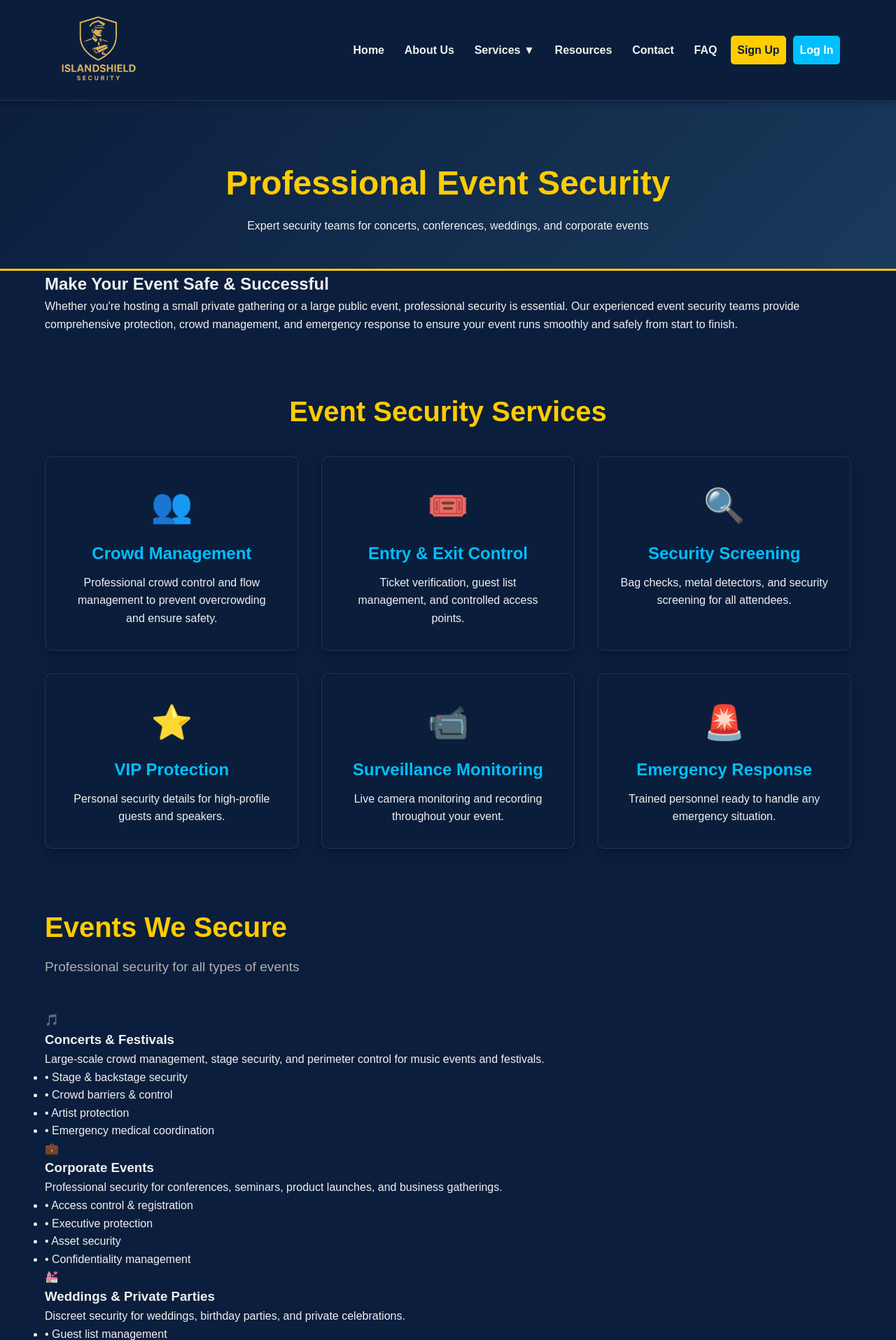
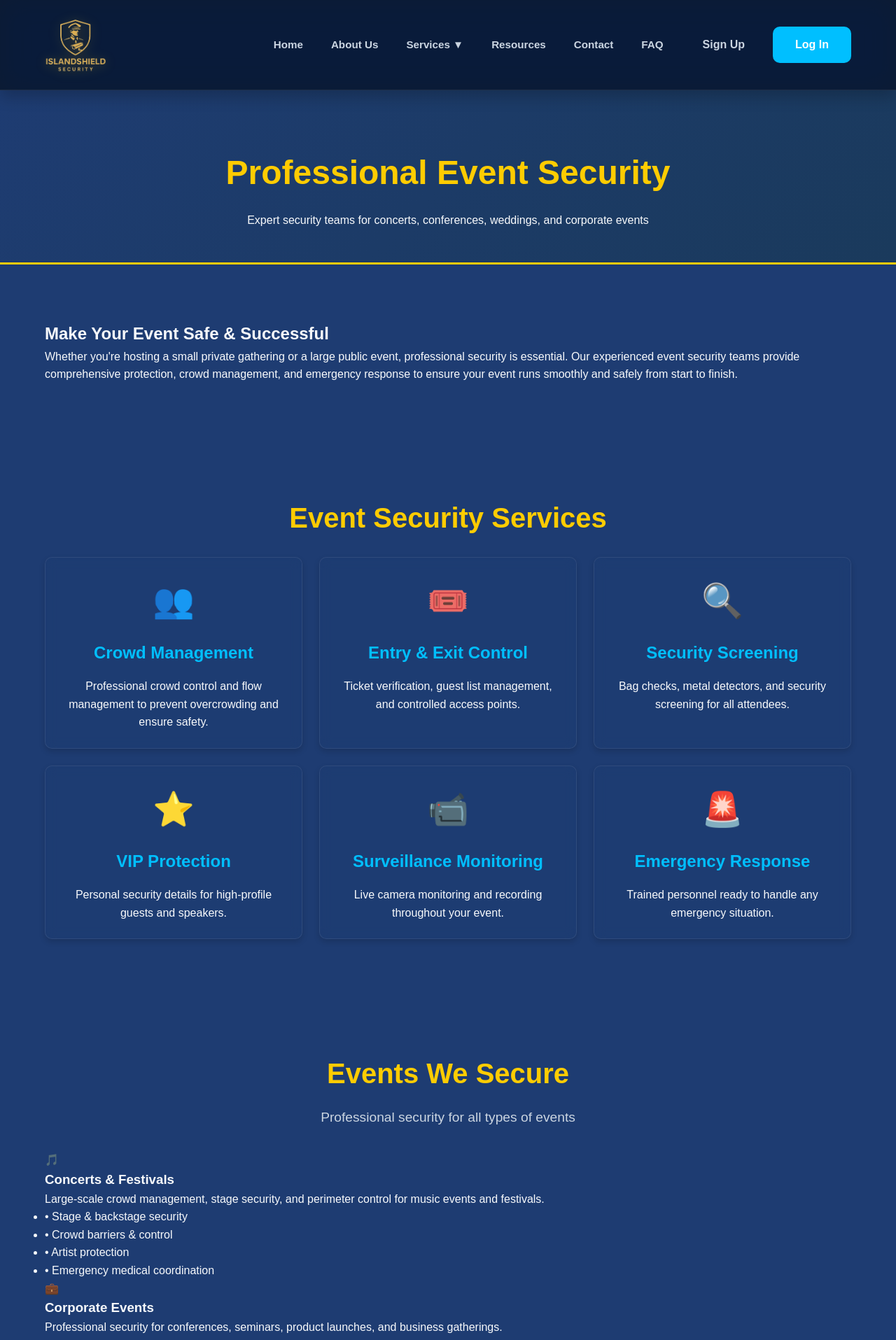
Before and after one commit to GDev1024/IslandShield-website, a PHP site: page /islandshield/event.php in a window 1280 px wide. Shown: the top 1915 px of the page at 70% size. Run offline with PHP 8.4, Linux system fonts and the light colour scheme.

Commit message:
style: updated style css

```diff
--- a/assets/css/style.css
+++ b/assets/css/style.css
@@ -1,34 +1,86 @@
-/* Variables and global reset */
+/* ==================== Variables ==================== */
 :root {
-  --primary-navy: #0b1e3d;
+  /* Brand Colors */
+  --primary-navy: #1e3c72;
+  --primary-navy-light: #2a5298;
+  --primary-navy-dark: #152a52;
   --primary-gold: #ffcc00;
   --accent-cyan: #00bfff;
-  --bg-dark: #08132b;
-  --text-light: #f0f0f0;
-  --text-gray: #b0b0b0;
-  --border-alpha: rgba(255, 255, 255, 0.1);
-  --bg-card: rgba(11, 30, 61, 0.7);
+  --accent-purple: #667eea;
 
+  /* Background Colors */
+  --bg-dark: #0a1628;
+  --bg-darker: #050b14;
+  --bg-card: rgba(30, 60, 114, 0.15);
+  --bg-card-hover: rgba(30, 60, 114, 0.25);
+  --bg-glass: rgba(255, 255, 255, 0.05);
+
+  /* Text Colors */
+  --text-light: #f8fafc;
+  --text-gray: #cbd5e1;
+  --text-muted: #94a3b8;
+  --text-dark: #1e293b;
+
+  /* Border & Divider */
+  --border-alpha: rgba(255, 255, 255, 0.08);
+  --border-light: rgba(255, 255, 255, 0.12);
+  --border-accent: rgba(0, 191, 255, 0.3);
+
+  /* Spacing */
+  --spacing-xs: 0.25rem;
   --spacing-sm: 0.5rem;
-  --spacing-md: 0.6rem;
-  --spacing-lg: 2rem;
-  --spacing-xl: 3rem;
+  --spacing-md: 1rem;
+  --spacing-lg: 1.5rem;
+  --spacing-xl: 2rem;
+  --spacing-2xl: 3rem;
+  --spacing-3xl: 4rem;
+  --spacing-4xl: 5rem;
 
-  --radius-sm: 5px;
+  /* Border Radius */
+  --radius-sm: 6px;
   --radius-md: 10px;
-  --radius-lg: 15px;
+  --radius-lg: 16px;
+  --radius-xl: 20px;
+  --radius-2xl: 24px;
+  --radius-full: 9999px;
 
-  --transition: all 0.3s ease;
+  /* Shadows */
+  --shadow-sm: 0 2px 4px rgba(0, 0, 0, 0.1);
+  --shadow-md: 0 4px 8px rgba(0, 0, 0, 0.15);
+  --shadow-lg: 0 10px 20px rgba(0, 0, 0, 0.2);
+  --shadow-xl: 0 20px 40px rgba(0, 0, 0, 0.3);
+  --shadow-2xl: 0 30px 60px rgba(0, 0, 0, 0.4);
+  --shadow-glow: 0 0 20px rgba(0, 191, 255, 0.4);
+  --shadow-gold: 0 0 20px rgba(255, 204, 0, 0.4);
+
+  /* Transitions */
+  --transition-fast: all 0.15s cubic-bezier(0.4, 0, 0.2, 1);
+  --transition-base: all 0.3s cubic-bezier(0.4, 0, 0.2, 1);
+  --transition-slow: all 0.5s cubic-bezier(0.4, 0, 0.2, 1);
+  --transition: var(--transition-base);
+
+  /* Gradients */
+  --gradient-primary: linear-gradient(135deg, #1e3c72 0%, #2a5298 100%);
+  --gradient-gold: linear-gradient(135deg, #ffcc00 0%, #ff9900 100%);
+  --gradient-cyan: linear-gradient(135deg, #00bfff 0%, #0080ff 100%);
+  --gradient-overlay: linear-gradient(180deg, rgba(10, 22, 40, 0.95) 0%, rgba(10, 22, 40, 0.7) 100%);
+  --gradient-shine: linear-gradient(90deg, transparent, rgba(255, 255, 255, 0.1), transparent);
 }
 
-
+/* ==================== Fonts ==================== */
 @import url('https://fonts.googleapis.com/css2?family=Nunito:wght@300;400;600;700;800&family=Libre+Baskerville:wght@400;700&display=swap');
 
-
+/* ==================== Global Reset ==================== */
 * {
   margin: 0;
   padding: 0;
   box-sizing: border-box;
+}
+
+html {
+  scroll-behavior: smooth;
+  -webkit-font-smoothing: antialiased;
+  -moz-osx-font-smoothing: grayscale;
 }
 
 body {
@@ -55,105 +107,148 @@ a:hover { color: var(--accent-cyan); }
   margin: 0 auto;
 }
 
-/*    Reusable elements */
-.btn {
+/* ==================== Selection ==================== */
+::selection,
+::-moz-selection {
+  background: var(--accent-cyan);
+  color: var(--bg-dark);
+}
+
+/* ==================== Scrollbar ==================== */
+::-webkit-scrollbar {
+  width: 12px;
+}
+
+::-webkit-scrollbar-track {
+  background: var(--bg-darker);
+}
+
+::-webkit-scrollbar-thumb {
+  background: var(--primary-navy);
+  border-radius: var(--radius-full);
+  border: 2px solid var(--bg-darker);
+}
+
+::-webkit-scrollbar-thumb:hover {
+  background: var(--primary-navy-light);
+}
+
+* {
+  scrollbar-width: thin;
+  scrollbar-color: var(--primary-navy) var(--bg-darker);
+}
+
+/* ==================== Buttons ==================== */
+.btn,
+.btn-nav {
   display: inline-block;
-  background-color: var(--primary-gold);
-  color: var(--primary-navy);
   padding: 0.8rem 2rem;
   border-radius: var(--radius-md);
   font-weight: bold;
-  margin: var(--spacing-sm);
+  cursor: pointer;
   transition: var(--transition);
   border: none;
-  cursor: pointer;
   font-size: 1rem;
+  text-align: center;
+}
+
+.btn {
+  background: var(--gradient-gold);
+  color: var(--primary-navy);
+  margin: var(--spacing-sm);
 }
 
 .btn:hover {
   transform: translateY(-2px);
-  box-shadow: 0 5px 15px rgba(255, 204, 0, 0.4);
+  box-shadow: var(--shadow-gold);
   color: var(--primary-navy);
 }
 
 .btn-secondary {
-  background-color: var(--accent-cyan);
+  background: var(--accent-cyan);
   color: white;
 }
 
 .btn-secondary:hover {
-  box-shadow: 0 5px 15px rgba(0, 191, 255, 0.4);
-  color: white;
+  box-shadow: var(--shadow-glow);
 }
 
-.btn-full { width: 100%; }
+.btn-full {
+  width: 100%;
+}
 
-/* Card System */
-.card {
+/* ==================== Cards ==================== */
+.card,
+.service-card,
+.feature-card-large,
+.package-card,
+.dashboard-sidebar {
   background-color: var(--bg-card);
   backdrop-filter: blur(8px);
   border-radius: var(--radius-md);
   padding: var(--spacing-lg);
-  box-shadow: 0 5px 15px rgba(0, 0, 0, 0.3);
+  box-shadow: var(--shadow-md);
+  border: 1px solid var(--border-alpha);
   transition: var(--transition);
-  border: 1px solid var(--border-alpha);
 }
 
-.card:hover {
+.card:hover,
+.service-card:hover,
+.feature-card-large:hover,
+.package-card:hover {
   transform: translateY(-10px);
   box-shadow: 0 10px 30px rgba(0, 191, 255, 0.3);
   border-color: var(--accent-cyan);
 }
 
-/* Section Styles */
-.section-title {
-  font-size: 2.5rem;
-  margin-bottom: var(--spacing-md);
-  color: var(--primary-gold);
-}
-
-.section-subtitle {
-  font-size: 1.2rem;
-  margin-bottom: var(--spacing-xl);
-  color: var(--text-gray);
-}
-
-/* Grid Layouts */
-.grid {
-  display: grid;
-  gap: var(--spacing-lg);
-}
-
-.grid-2 { grid-template-columns: repeat(auto-fit, minmax(300px, 1fr)); }
-.grid-3 { grid-template-columns: repeat(auto-fit, minmax(280px, 1fr)); }
-.grid-4 { grid-template-columns: repeat(auto-fit, minmax(200px, 1fr)); }
-
-/* Header / Navigation*/
+/* ==================== Header & Navigation ==================== */
 header {
   position: sticky;
   top: 0;
   z-index: 1000;
   width: 100%;
-  background: rgba(11, 30, 61, 0.7);
-  backdrop-filter: blur(10px);
+  background: rgba(10, 22, 40, 0.85);
+  backdrop-filter: blur(20px) saturate(180%);
   padding: var(--spacing-md) 0;
   border-bottom: 1px solid var(--border-alpha);
-  box-shadow: 0 2px 10px rgba(0, 0, 0, 0.3);
+  box-shadow: var(--shadow-lg);
+  transition: var(--transition-base);
+}
+
+header.scrolled {
+  padding: var(--spacing-sm) 0;
+  background: rgba(10, 22, 40, 0.95);
+  box-shadow: var(--shadow-xl);
 }
 
 .header-container {
   display: flex;
   align-items: center;
   justify-content: space-between;
-  padding: 0.5rem 1rem;
+  padding: 0.5rem 0;
 }
 
-.header-container .default_logo img {
-  height: 100px;
-  width: 120px;
-  max-width: 100%;
-  max-height: 100%;
+.default_logo {
+  display: flex;
+  align-items: center;
+  transition: var(--transition-base);
+}
+
+.default_logo:hover {
+  transform: scale(1.05);
+}
+
+.default_logo img {
+  height: 80px;
+  width: auto;
+  max-width: 140px;
   object-fit: contain;
+  filter: drop-shadow(0 2px 8px rgba(255, 204, 0, 0.3));
+  transition: var(--transition-base);
+}
+
+.default_logo img:hover {
+  filter: drop-shadow(0 4px 12px rgba(255, 204, 0, 0.5));
 }
 
 header h1 {
@@ -162,63 +257,90 @@ header h1 {
   text-shadow: 0 0 10px rgba(255, 204, 0, 0.5);
 }
 
+/* Navigation */
 nav ul {
   list-style: none;
   display: flex;
-  gap: var(--spacing-md);
+  gap: var(--spacing-sm);
   align-items: center;
 }
 
-nav ul li { position: relative; }
+nav ul li {
+  position: relative;
+}
 
 nav ul li a {
-  color: var(--text-light);
+  color: var(--text-gray);
   font-weight: 600;
+  font-size: 0.95rem;
   padding: var(--spacing-sm) var(--spacing-md);
-  border-radius: var(--radius-sm);
+  border-radius: var(--radius-md);
   display: block;
   white-space: nowrap;
+  transition: var(--transition-base);
+  position: relative;
+}
+
+nav ul li a::before {
+  content: '';
+  position: absolute;
+  bottom: 0;
+  left: 50%;
+  transform: translateX(-50%) scaleX(0);
+  width: 80%;
+  height: 2px;
+  background: var(--gradient-gold);
+  transition: transform 0.3s ease;
+}
+
+nav ul li a:hover::before,
+nav ul li a.active::before {
+  transform: translateX(-50%) scaleX(1);
 }
 
 nav ul li a:hover,
 nav ul li a.active {
-  background-color: rgba(255, 255, 255, 0.2);
+  background-color: rgba(255, 255, 255, 0.08);
   color: var(--primary-gold);
 }
 
 /* Dropdown Menu */
 nav ul li ul.dropdown {
-  display: none;
   position: absolute;
-  top: 100%;
+  top: calc(100% + 8px);
   left: 0;
-  background-color: rgba(11, 30, 61, 0.95);
-  backdrop-filter: blur(10px);
+  background: rgba(10, 22, 40, 0.98);
+  backdrop-filter: blur(20px) saturate(180%);
+  -webkit-backdrop-filter: blur(20px) saturate(180%);
   padding: var(--spacing-md);
-  border-radius: var(--radius-md);
-  min-width: 200px;
-  box-shadow: 0 5px 20px rgba(0, 0, 0, 0.5);
-  margin-top: var(--spacing-sm);
+  border-radius: var(--radius-lg);
+  min-width: 220px;
+  box-shadow: var(--shadow-2xl);
+  border: 1px solid var(--border-light);
+  opacity: 0;
+  visibility: hidden;
+  transform: translateY(-10px);
+  transition: opacity 0.3s ease, transform 0.3s ease;
 }
 
 nav ul li:hover ul.dropdown {
-  display: block;
-  animation: fadeIn 0.3s ease;
+  opacity: 1;
+  visibility: visible;
+  transform: translateY(0);
 }
 
-nav ul li ul.dropdown li { margin: var(--spacing-sm) 0; }
-
-.btn-nav {
-  padding: var(--spacing-sm) var(--spacing-md);
-  border-radius: var(--radius-sm);
-  background-color: var(--primary-gold);
-  color: var(--primary-navy) !important;
-  font-weight: bold;
+nav ul li ul.dropdown li {
+  margin: var(--spacing-xs) 0;
 }
 
-.btn-nav.btn-secondary {
-  background-color: var(--accent-cyan);
-  color: white !important;
+nav ul li ul.dropdown li a {
+  padding: var(--spacing-sm) var(--spacing-md);
+  border-radius: var(--radius-md);
+}
+
+nav ul li ul.dropdown li a:hover {
+  background: rgba(255, 255, 255, 0.1);
+  padding-left: calc(var(--spacing-md) + 8px);
 }
 
 /* Hamburger Menu */
@@ -310,10 +439,35 @@ nav ul li ul.dropdown li { margin: var(--spacing-sm) 0; }
   flex-wrap: wrap;
 }
 
-/* Services & Features section*/
+/* ==================== Sections ==================== */
+section {
+  padding: var(--spacing-4xl) 0;
+}
+
+.section-title {
+  font-size: 2.5rem;
+  margin-bottom: var(--spacing-md);
+  color: var(--primary-gold);
+  text-align: center;
+}
+
+.section-subtitle {
+  font-size: 1.2rem;
+  margin-bottom: var(--spacing-xl);
+  color: var(--text-gray);
+  text-align: center;
+  max-width: 700px;
+  margin-left: auto;
+  margin-right: auto;
+}
+
+/* Services & Features */
 .core-services,
 .service-features-section,
-.featured-resources { padding: 5rem 0; text-align: center; }
+.featured-resources {
+  padding: 5rem 0;
+  text-align: center;
+}
 
 .services-grid,
 .features-grid-detailed {
@@ -334,28 +488,18 @@ nav ul li ul.dropdown li { margin: var(--spacing-sm) 0; }
   width: 100%;
   height: 100%;
   object-fit: cover;
+  transition: var(--transition-slow);
 }
 
-.service-card,
-.feature-card-large {
-  background-color: var(--bg-card);
-  backdrop-filter: blur(8px);
-  border-radius: var(--radius-md);
-  padding: var(--spacing-lg);
-  box-shadow: 0 5px 15px rgba(0, 0, 0, 0.3);
-  transition: var(--transition);
-  border: 1px solid var(--border-alpha);
-}
-
-.service-card:hover,
-.feature-card-large:hover {
-  transform: translateY(-10px);
-  box-shadow: 0 10px 30px rgba(0, 191, 255, 0.3);
-  border-color: var(--accent-cyan);
+.service-card:hover .service-img img {
+  transform: scale(1.1);
 }
 
 .service-icon,
-.feature-icon-large { font-size: 3rem; margin-bottom: var(--spacing-md); }
+.feature-icon-large {
+  font-size: 3rem;
+  margin-bottom: var(--spacing-md);
+}
 
 .service-card h3,
 .feature-card-large h3 {
```
Also changed, not shown: other parts of assets/css/style.css (+192 -57 lines).
